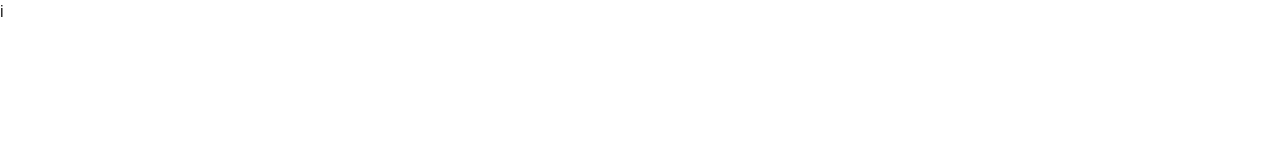
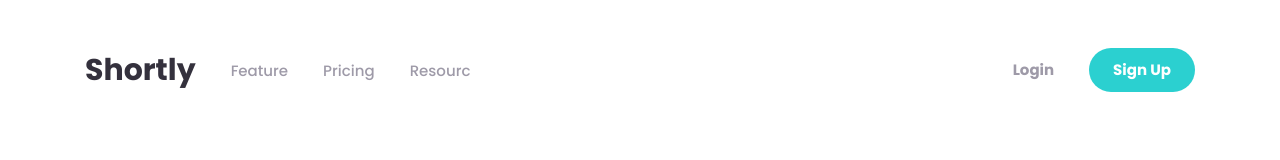
Before and after one commit to rakhim1502/shortly, a plain HTML site: page index.html in a window 1280 px wide. Drawn offline with Linux system fonts and the light colour scheme.

Commit message:
Add site-header styles

```diff
--- a/css/style.css
+++ b/css/style.css
@@ -1,3 +1,13 @@
+:root{
+  --text-color: #9E9AA8;
+  --accent-color: #2BD0D0;
+  --heading-color: #34313D;
+  --light-bg: #EFF1F7;
+  --dark-bg: #232127;
+  --accent-color-hover : #9AE3E3;
+}
+
+
 /* GLOBAL */
 
 html {
@@ -17,13 +27,13 @@ body {
   flex-direction: column;
   padding: 0;
   margin: 0;
-  font-family: "Arial", sans-serif;
-
-  font-size: 16px;
-  line-height: 1.5;
+  font-family: "Poppins", "Arial", sans-serif;
+  font-size: 15px;
+  line-height: 26px;
+  font-weight: 500;
   height: 100%;
   background-color: #fff;
-  color: #222;
+  color: var(--text-color);
 }
 
 img {
@@ -33,10 +43,102 @@ img {
 
 .container {
   width: 100%;
-  max-width: 1200px;
-  padding-left: 50px;
-  padding-right: 50px;
+  max-width: 1150px;
+  padding-left: 20px;
+  padding-right: 20px;
   margin-left: auto;
   margin-right: auto;
+}
 
+.main-content {
+  flex-grow: 1;
 }
+
+.button-link{
+  display: inline-block;
+  text-decoration: none;
+  color: var(--text-color);
+}
+
+.button-link-white{
+  color: #fff;
+}
+
+
+.site-header {
+  align-items: center;
+  padding-top: 48px;
+}
+
+.sitenav {
+  display: flex;
+  justify-content: space-between;
+  padding: 0;
+  margin: 0;
+}
+.sitenav-list {
+  padding: 0;
+  margin: 0;
+  list-style: none;
+  display: flex;
+  align-items: center;
+}
+.sitenav-item {
+  line-height: normal;
+  color: var(--text-color);
+}
+.sitenav-item:not(:last-child){
+  margin-right: 35px;
+}
+
+
+.sitenav-link{
+  text-decoration: none;
+  color: var(--text-color);
+  transition: color 0.4s ease;
+}
+
+.sitenav-link:hover {
+  color: #000;
+}
+
+.sitenav-item:nth-child(1){
+  color: var(--heading-color);
+  font-weight: bold;
+  font-size: 30px;
+}
+
+
+.sitenav-access-inner-list {
+  list-style: none;
+  padding: 0;
+  margin: 0;
+  display: flex;
+  align-items: center;
+}
+.sitenav-access:not(:last-child) {
+  margin-right: 35px;
+}
+
+.sitenav-access{
+  font-weight: bold;
+}
+
+.button {
+  padding: 9px 24px;
+  background-color: var(--accent-color);
+  color: #fff;
+  cursor: pointer;
+}
+
+.button:hover {
+  background-color: var(--accent-color-hover);
+}
+
+.button:active {
+  opacity: 0.6;
+}
+
+.button-circle {
+  border-radius: 28px;
+}
--- a/index.html
+++ b/index.html
@@ -3,11 +3,32 @@
 <head>
   <meta charset="UTF-8">
   <meta name="viewport" content="width=device-width, initial-scale=1.0">
-  <title>Project</title>
-  <link rel="stylesheet" href="css/normalize.css">i
+  <title>shortly URL shorting</title>
+  <link rel="preconnect" href="https://fonts.googleapis.com">
+  <link rel="preconnect" href="https://fonts.gstatic.com" crossorigin>
+  <link href="https://fonts.googleapis.com/css2?family=Poppins:ital,wght@0,100;0,200;0,300;0,400;0,500;0,600;0,700;0,800;0,900;1,100;1,200;1,300;1,400;1,500;1,600;1,700;1,800;1,900&display=swap" rel="stylesheet">
+  <link rel="stylesheet" href="css/normalize.css">
   <link rel="stylesheet" href="css/style.css">
 </head>
 <body>
+
+  <header class="site-header container">
+    <nav class="sitenav">
+      <ul class="sitenav-list">
+        <li class="sitenav-item"><a class="sitenav-link" href="#" style="color: #34313D;">Shortly</a></li>
+        <li class="sitenav-item"><a class="sitenav-link" href="#">Feature</a></li>
+        <li class="sitenav-item"><a class="sitenav-link" href="#">Pricing</a></li>
+        <li class="sitenav-item"><a class="sitenav-link" href="#">Resourc</a></li>
+      </ul>
+      <div class="sitenav-access-inner">
+        <ul class="sitenav-access-inner-list">
+          <li class="sitenav-access"><a href="#" class="button-link">Login</a></li>
+          <li class="sitenav-access button button-circle">Sign Up</li>
+        </ul>
+      </div>
+    </nav>
+  </header>
+
 
   <script src="js/main.js"></script>
 
```
